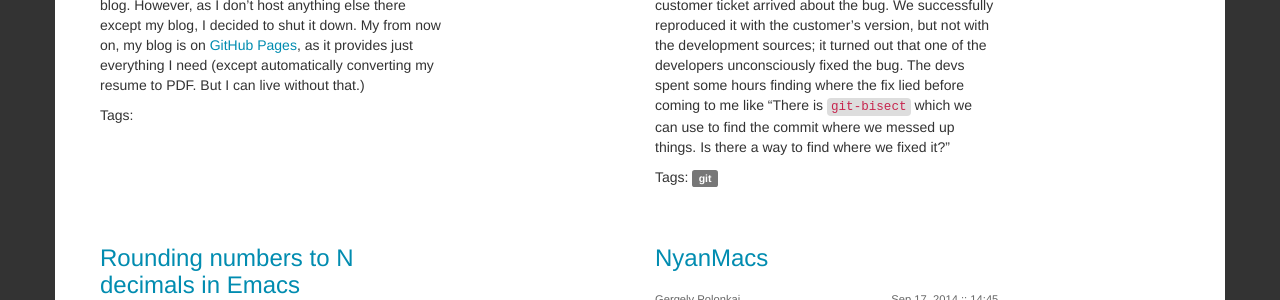
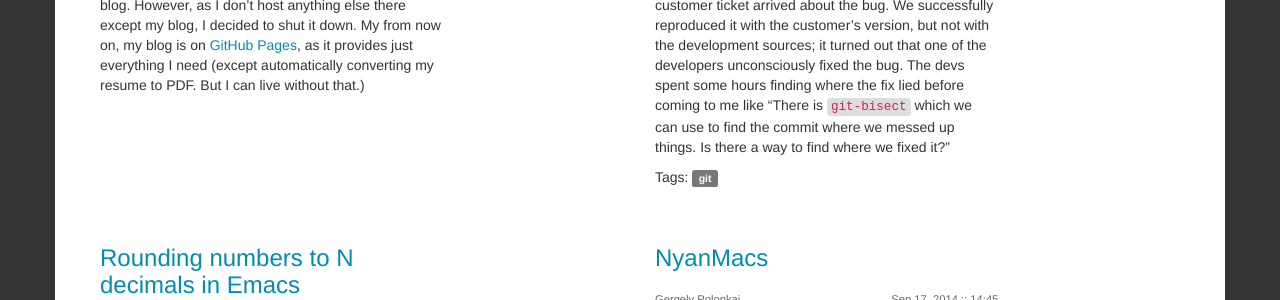
Before and after one commit to gergelypolonkai/gergelypolonkai.github.io, a Jekyll site: the page built from index.html, in a window 1280 px wide and 900 px high, scrolled down 446 px. Shown: the part 153-453 px from the top of the window. Built offline with Jekyll 4.4.1, drawn with Linux system fonts in a browser that asks for light colours; nearby versions of some CDN libraries; comment, search, counter and statistics services are not loaded.

Commit message:
Remove Tags: label when there are no tags

```diff
--- a/_includes/blog-post.html
+++ b/_includes/blog-post.html
@@ -33,14 +33,17 @@
 {% endif %}
             </main>
 
+{% capture tagsize %}{{post.tags | size}}{% endcapture %}
+{% if tagsize != '0' %}
             <footer>
                 <p class="article-tags">
                     Tags:
-{% for tag in post.tags %}
-{%     include tag-link.html %}
-{% endfor %}
+{%     for tag in post.tags %}
+{%         include tag-link.html %}
+{%     endfor %}
                 </p>
             </footer>
+{% endif %}
 {% if page.post_listing %}
         </li>
     </ul>
```
